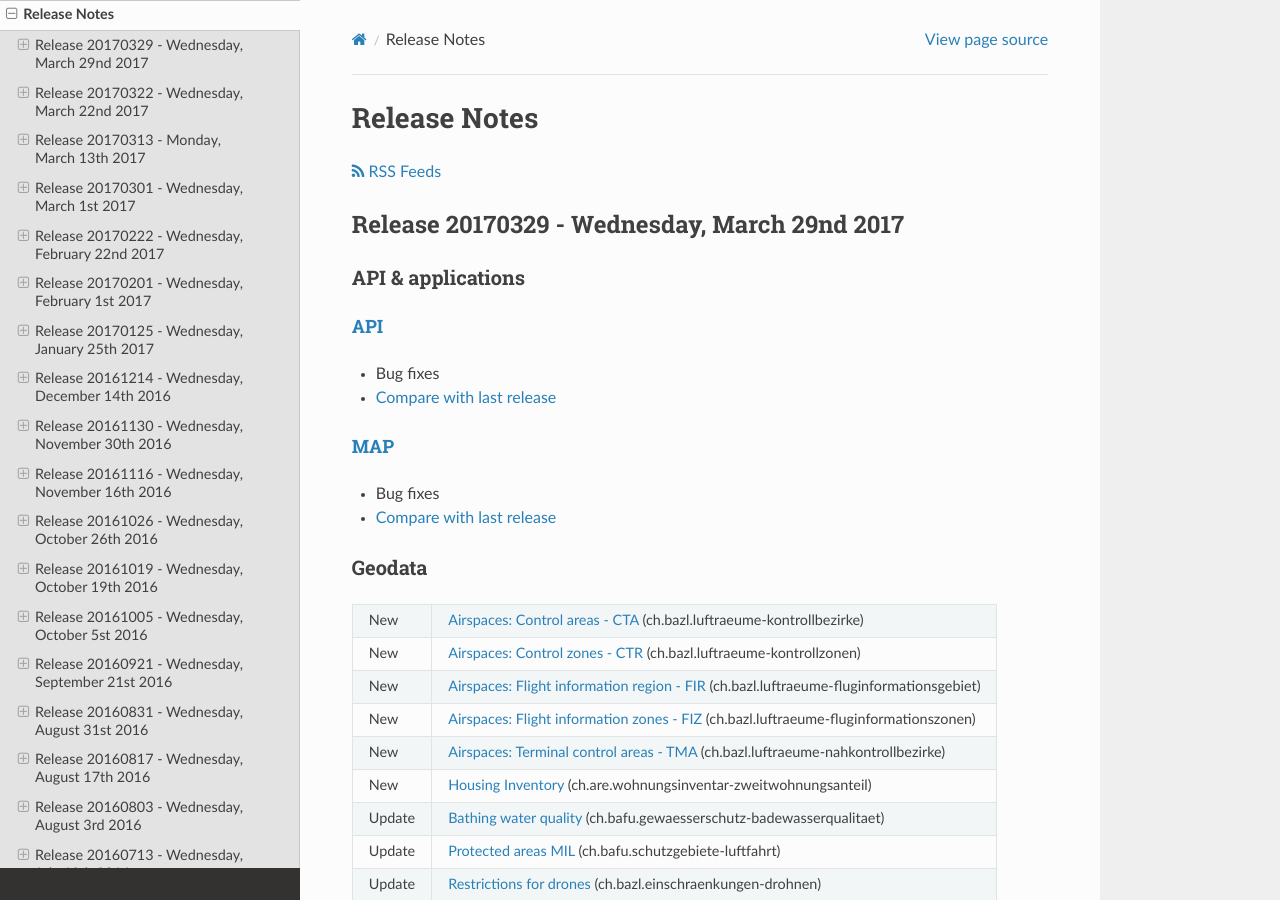
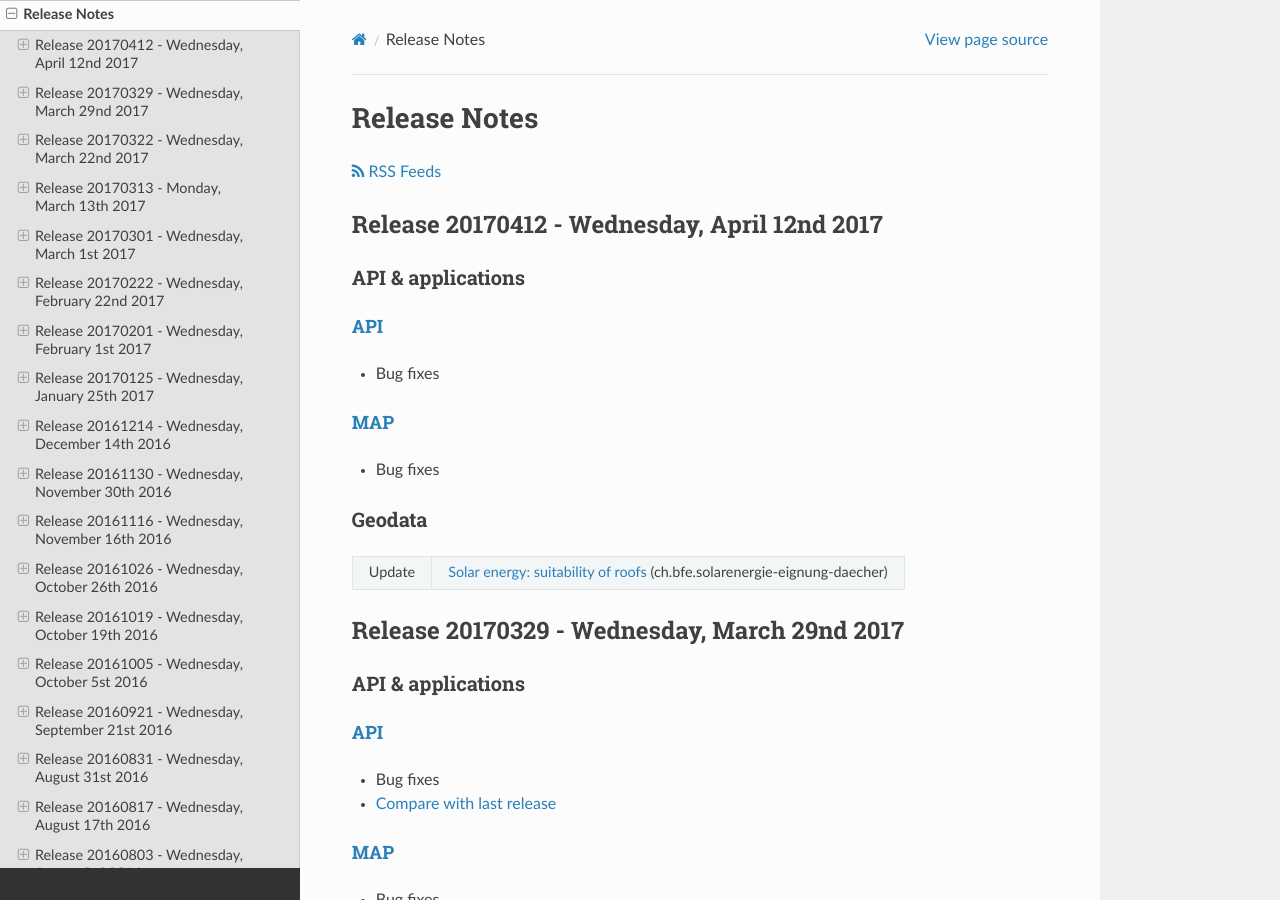
Before and after one commit to swisstopo-test/doc-chsdi3, a Sphinx documentation site: the page built from source/releasenotes/index.rst, in a window 1280 px wide and 900 px high. Built offline with Sphinx 7.4.7 and the Read the Docs theme 2.0.0, drawn with Linux system fonts in a browser that asks for light colours.

Commit message:
added daecher to relnotes

```diff
--- a/source/releasenotes/index.rst
+++ b/source/releasenotes/index.rst
@@ -13,6 +13,30 @@ Release Notes
 .. raw:: html
 
     <p><a class="reference external" href="rss2.xml"> <i class="fa fa-rss"> RSS Feeds </i></a></p>
+
+
+.. _releasenotes_20170412:
+   *******
+
+Release 20170412 - Wednesday, April 12nd 2017
+---------------------------------------------
+
+API & applications
+******************
+
+`API <//api3.geo.admin.ch>`__
+'''''''''''''''''''''''''''''
+- Bug fixes
+
+`MAP <//map.geo.admin.ch>`__
+'''''''''''''''''''''''''''''
+- Bug fixes
+
+Geodata
+*******
++--------+----------------------------------------------------------------------------------------------------------------------------------------------------------------------------------------------------------------------+
+| Update | `Solar energy: suitability of roofs <//map.geo.admin.ch/?layers=ch.bfe.solarenergie-eignung-daecher>`__ (ch.bfe.solarenergie-eignung-daecher)                                                                        |
++--------+----------------------------------------------------------------------------------------------------------------------------------------------------------------------------------------------------------------------+
 
 
 .. _releasenotes_20170329:
```
